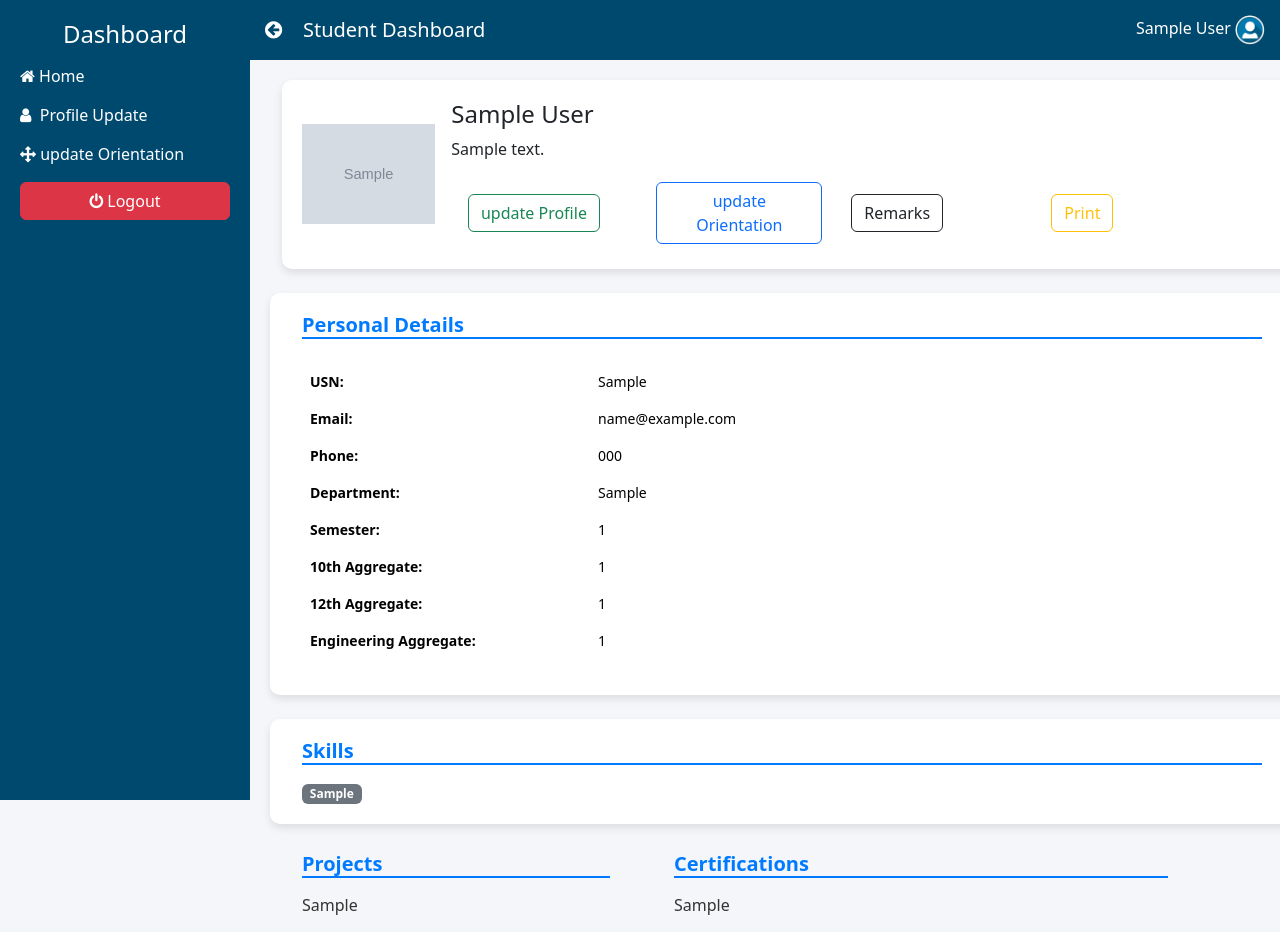
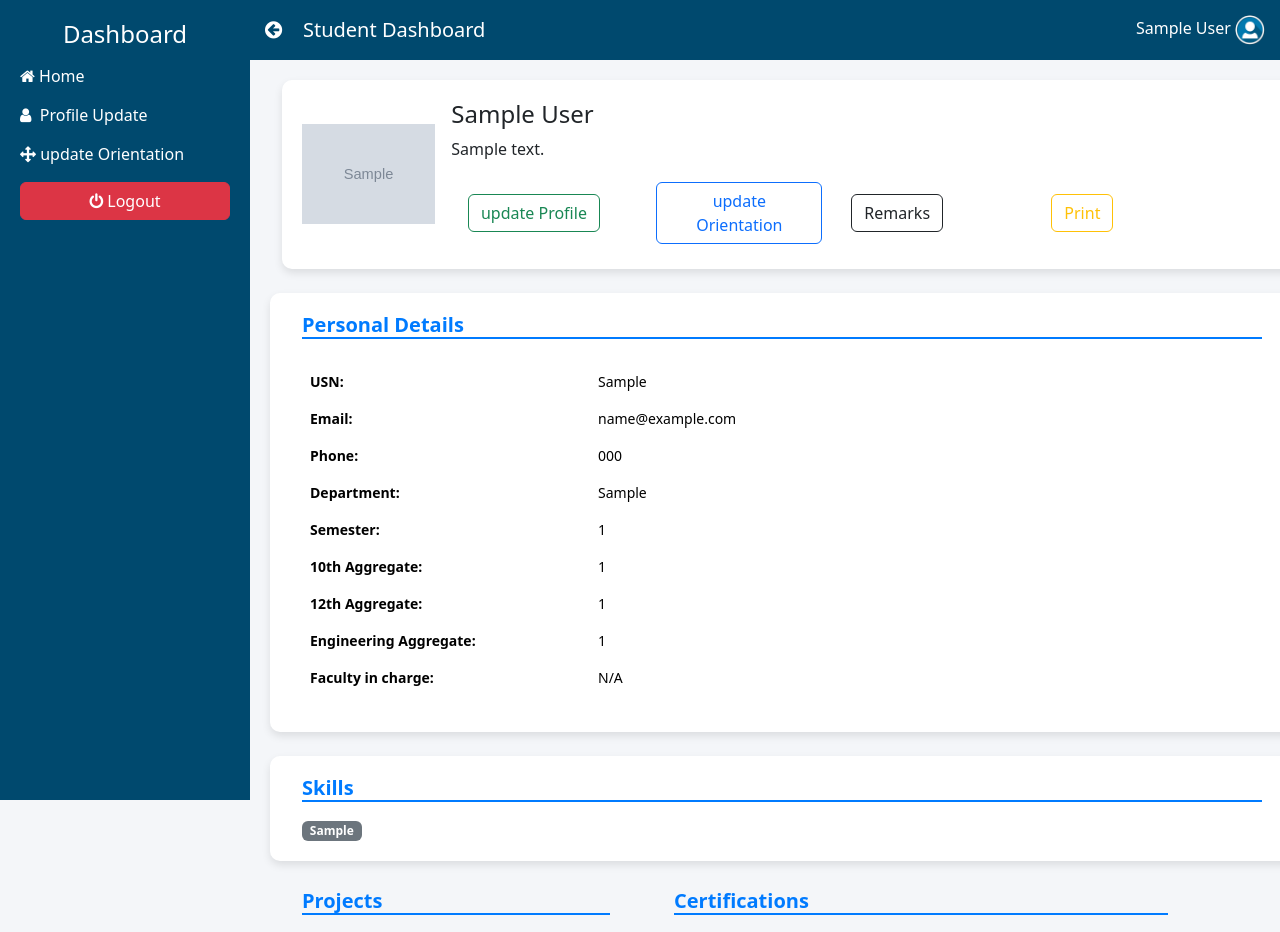
Before and after one commit to Thameem-20/pacecouncelling.in, a PHP site: page /profile.php?id=1 in a window 1280 px wide; the page is wider, and only the part inside the window is pictured. Shown: the top 932 px of that part. Run offline with PHP 8.4, Linux system fonts and the light colour scheme; the visitor is signed in with stand-in values (Sample User, id 1); tables that the repository leaves empty hold one stand-in row (values such as "Sample post"); grey boxes marked "Sample" are stand-in pictures.

Commit message:
updated profile

```diff
--- a/profile.php
+++ b/profile.php
@@ -234,7 +234,7 @@ $conn->close();
                     <h3 class="section-title mb-4">Personal Details</h3>
                     <table class="table table-borderless">
                         <tbody>
-                            <?php foreach (['usn' => 'USN', 'email' => 'Email', 'phone' => 'Phone', 'department' => 'Department', 'semester' => 'Semester', 'tenth_aggr' => '10th Aggregate', 'twelveth_aggr' => '12th Aggregate', 'engg_aggr' => 'Engineering Aggregate'] as $key => $label): ?>
+                            <?php foreach (['usn' => 'USN', 'email' => 'Email', 'phone' => 'Phone', 'department' => 'Department', 'semester' => 'Semester', 'tenth_aggr' => '10th Aggregate', 'twelveth_aggr' => '12th Aggregate', 'engg_aggr' => 'Engineering Aggregate', 'faculty' => 'Faculty in charge'] as $key => $label): ?>
                                 <tr>
                                     <td class="fw-bold" style="width: 30%;"><?php echo $label; ?>:</td>
                                     <td><?php echo htmlspecialchars($student[$key] ?? 'N/A'); ?></td>
```
